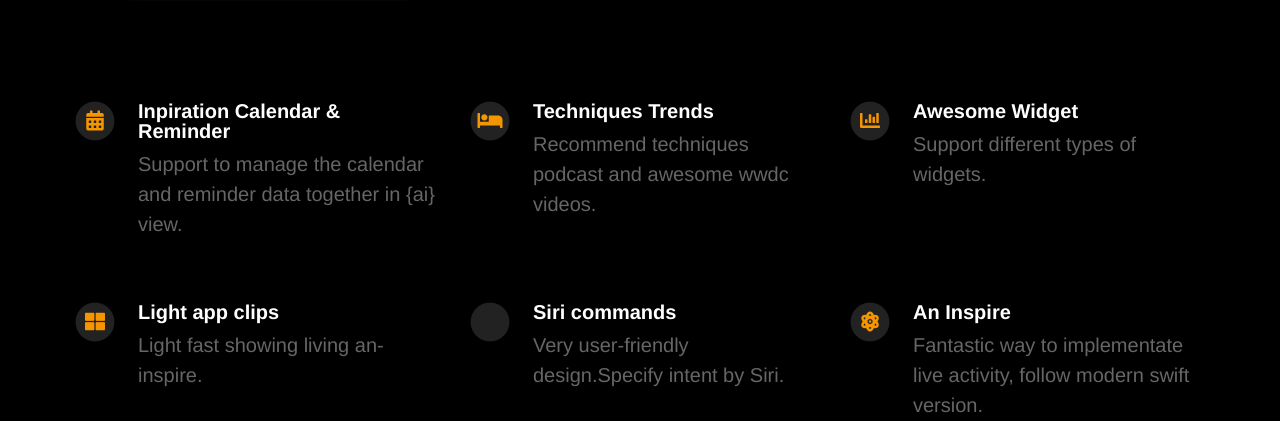
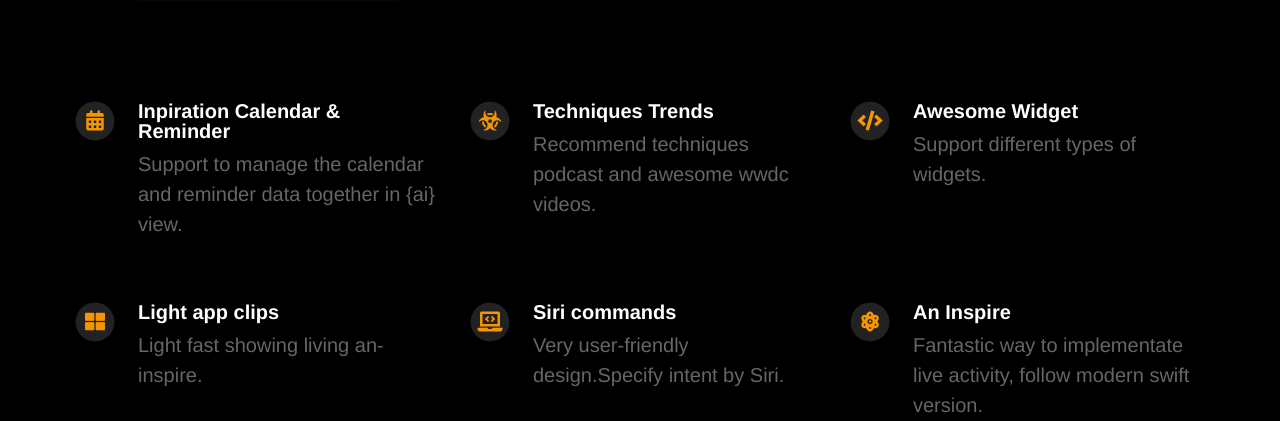
Before and after one commit to An-Inspire/An-Inspire.github.io, a Jekyll site: the page built from docs/index.html, in a window 1280 px wide. Shown: the part 983-1404 px from the top of the page. Built offline with Jekyll 4.4.1, drawn with Linux system fonts in a browser that asks for light colours; nearby versions of some CDN libraries.

Commit message:
Update config icons.

```diff
--- a/docs/_config.yml
+++ b/docs/_config.yml
@@ -37,11 +37,11 @@
 
   - title                                 : Techniques Trends
     description                           : Recommend techniques podcast and awesome wwdc videos.
-    fontawesome_icon_name                 : bed
+    fontawesome_icon_name                 : biohazard
 
   - title                                 : Awesome Widget
     description                           : Support different types of widgets.
-    fontawesome_icon_name                 : chart-bar
+    fontawesome_icon_name                 : code
 
   - title                                 : Light app clips
     description                           : Light fast showing living an-inspire.
@@ -49,7 +49,7 @@
 
   - title                                 : Siri commands
     description                           : Very user-friendly design.Specify intent by Siri.
-    fontawesome_icon_name                 : user-astonaut
+    fontawesome_icon_name                 : laptop-code
 
   - title                                 : An Inspire
     description                           : Fantastic way to implementate live activity, follow modern swift version.
```
